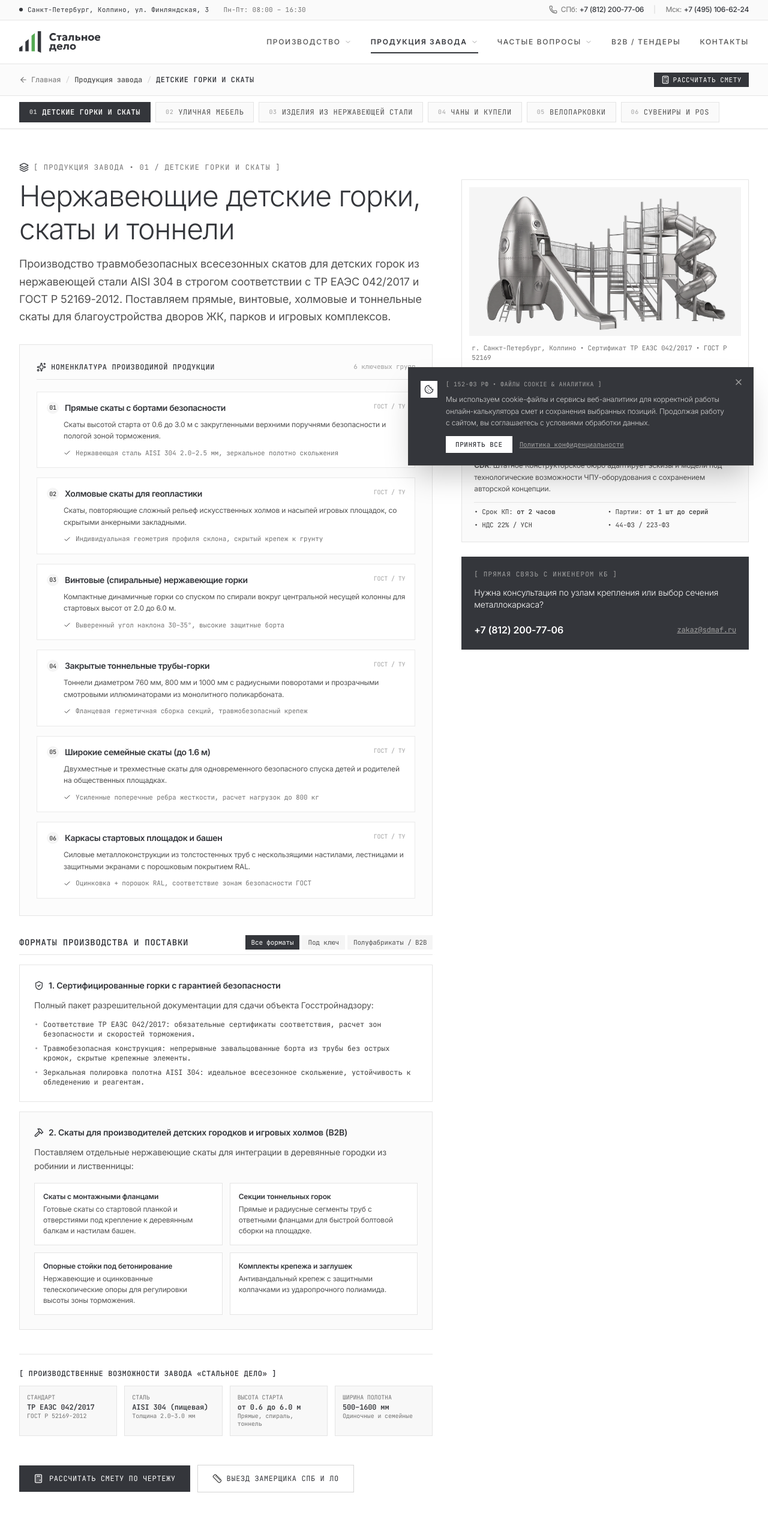
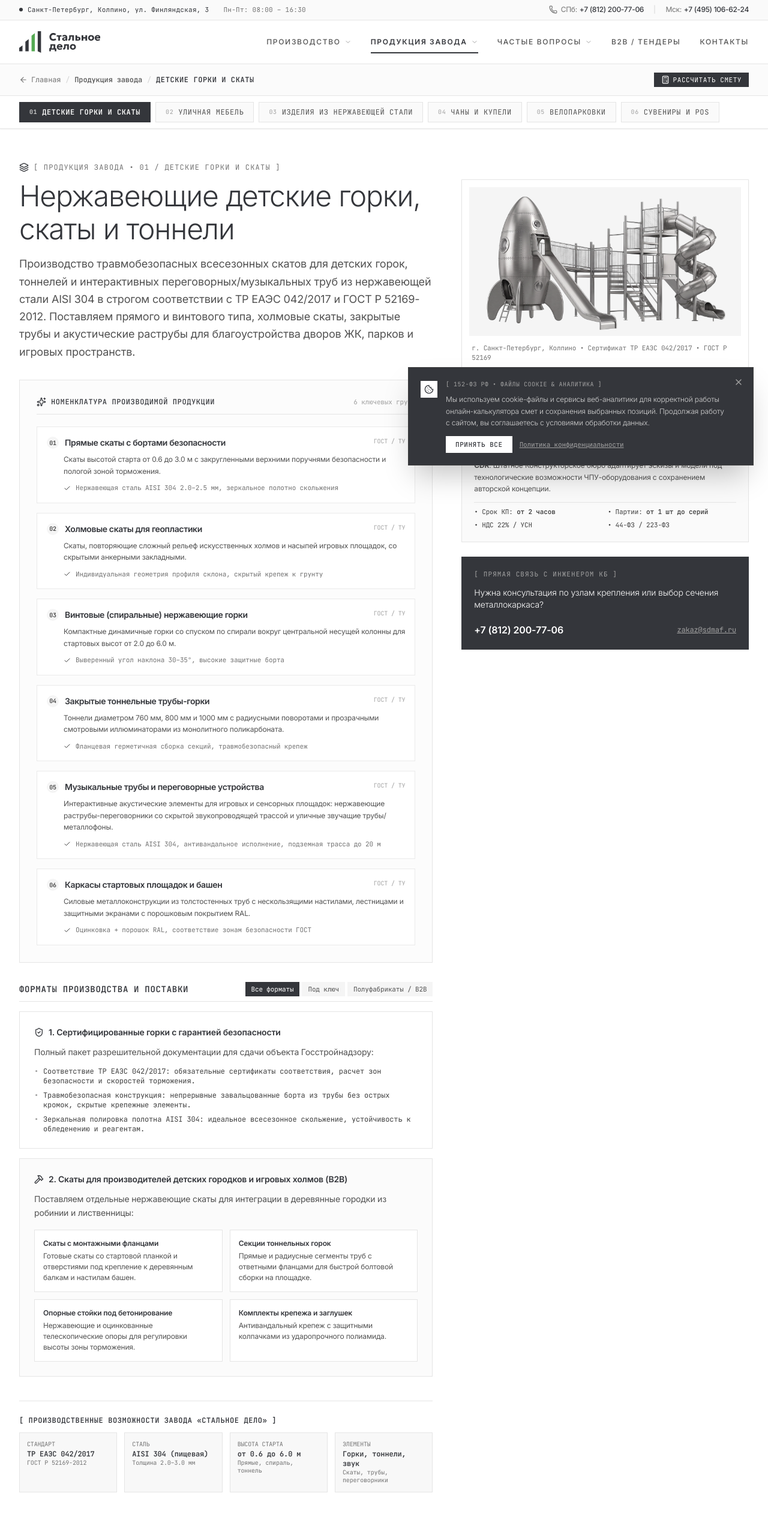
Before and after one commit to rude-y-knot/sdmaf, a React (Vite) app: page /catalog in a window 1280 px wide. Shown: the top 2534 px of the page at 60% size. Built offline with nearby package versions, Linux system fonts and the light colour scheme.

Commit message:
feat(catalog): update slide product descriptions
Expand product lead text to include interactive acoustic elements and refine catalog category descriptions.

```diff
--- a/src/pages/CatalogPage.tsx
+++ b/src/pages/CatalogPage.tsx
@@ -378,7 +378,7 @@ const PRODUCT_SECTIONS: Record<ProductSectionId, ProductSectionData> = {
     navLabel: 'Детские горки и скаты',
     badge: '[ ПРОДУКЦИЯ ЗАВОДА • 01 / ДЕТСКИЕ ГОРКИ И СКАТЫ ]',
     title: 'Нержавеющие детские горки, скаты и тоннели',
-    lead: 'Производство травмобезопасных всесезонных скатов для детских горок из нержавеющей стали AISI 304 в строгом соответствии с ТР ЕАЭС 042/2017 и ГОСТ Р 52169-2012. Поставляем прямые, винтовые, холмовые и тоннельные скаты для благоустройства дворов ЖК, парков и игровых комплексов.',
+    lead: 'Производство травмобезопасных всесезонных скатов для детских горок, тоннелей и интерактивных переговорных/музыкальных труб из нержавеющей стали AISI 304 в строгом соответствии с ТР ЕАЭС 042/2017 и ГОСТ Р 52169-2012. Поставляем прямого и винтового типа, холмовые скаты, закрытые трубы и акустические раструбы для благоустройства дворов ЖК, парков и игровых пространств.',
     image: '/images/gorki.webp',
     alt: 'Детские нержавеющие горки и скаты завода Стальное Дело',
     imageCaption: 'г. Санкт-Петербург, Колпино • Сертификат ТР ЕАЭС 042/2017 • ГОСТ Р 52169',
@@ -405,9 +405,9 @@ const PRODUCT_SECTIONS: Record<ProductSectionId, ProductSectionData> = {
         specs: 'Фланцевая герметичная сборка секций, травмобезопасный крепеж'
       },
       {
-        title: 'Широкие семейные скаты (до 1.6 м)',
-        description: 'Двухместные и трехместные скаты для одновременного безопасного спуска детей и родителей на общественных площадках.',
-        specs: 'Усиленные поперечные ребра жесткости, расчет нагрузок до 800 кг'
+        title: 'Музыкальные трубы и переговорные устройства',
+        description: 'Интерактивные акустические элементы для игровых и сенсорных площадок: нержавеющие раструбы-переговорники со скрытой звукопроводящей трассой и уличные звучащие трубы/металлофоны.',
+        specs: 'Нержавеющая сталь AISI 304, антивандальное исполнение, подземная трасса до 20 м'
       },
       {
         title: 'Каркасы стартовых площадок и башен',
@@ -446,7 +446,7 @@ const PRODUCT_SECTIONS: Record<ProductSectionId, ProductSectionData> = {
       { label: 'Стандарт', val: 'ТР ЕАЭС 042/2017', sub: 'ГОСТ Р 52169-2012' },
       { label: 'Сталь', val: 'AISI 304 (пищевая)', sub: 'Толщина 2.0–3.0 мм' },
       { label: 'Высота старта', val: 'от 0.6 до 6.0 м', sub: 'Прямые, спираль, тоннель' },
-      { label: 'Ширина полотна', val: '500–1600 мм', sub: 'Одиночные и семейные' }
+      { label: 'Элементы', val: 'Горки, тоннели, звук', sub: 'Скаты, трубы, переговорники' }
     ],
     defaultFormCategory: 'Прямые скаты с бортами безопасности',
     formCategoryOptions: [
@@ -454,7 +454,7 @@ const PRODUCT_SECTIONS: Record<ProductSectionId, ProductSectionData> = {
       'Холмовые скаты для геопластики',
       'Винтовые (спиральные) нержавеющие горки',
       'Закрытые тоннельные трубы-горки',
-      'Широкие семейные скаты',
+      'Музыкальные трубы и переговорные устройства',
       'Каркасы стартовых башен',
       'Скат по индивидуальному чертежу'
     ],
```
